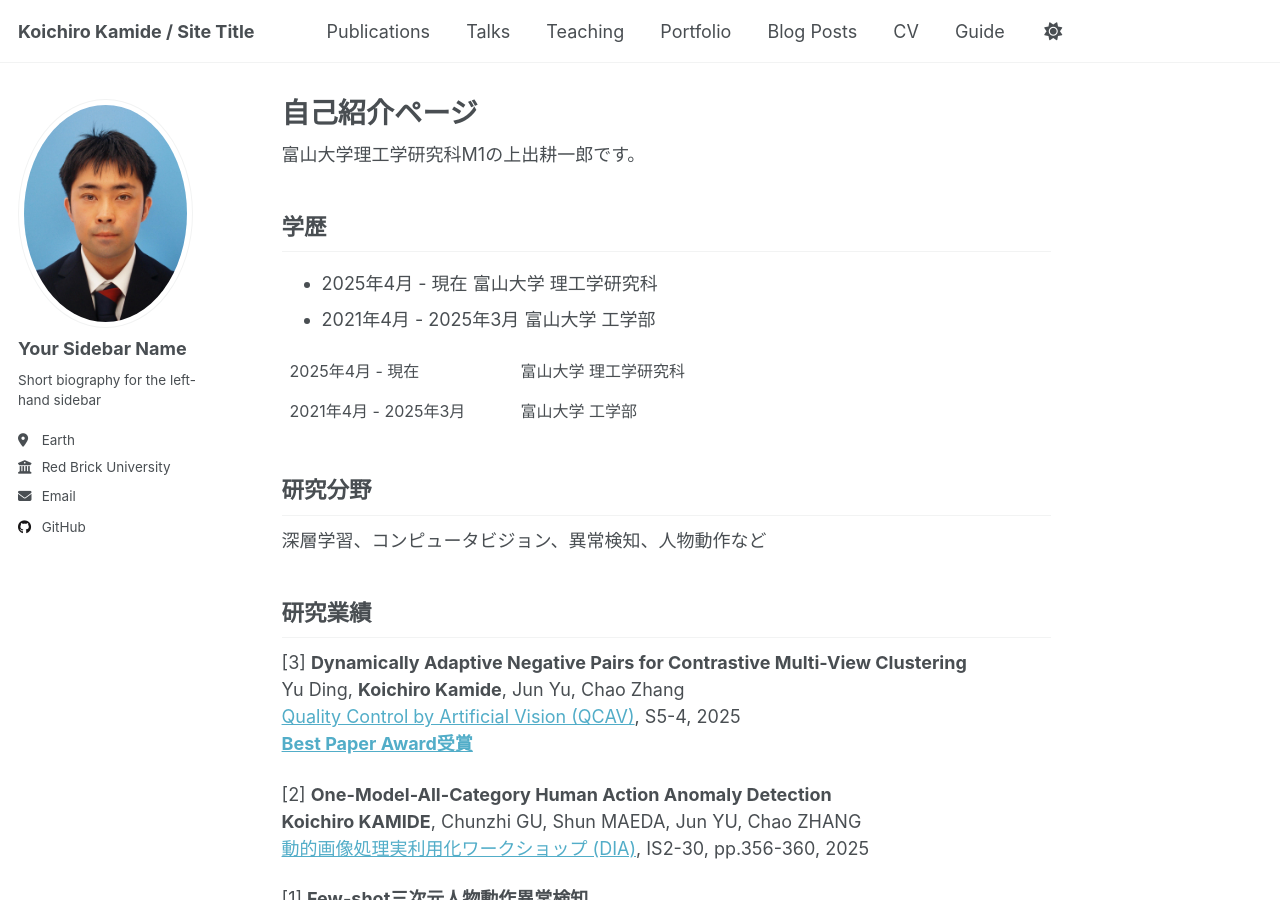
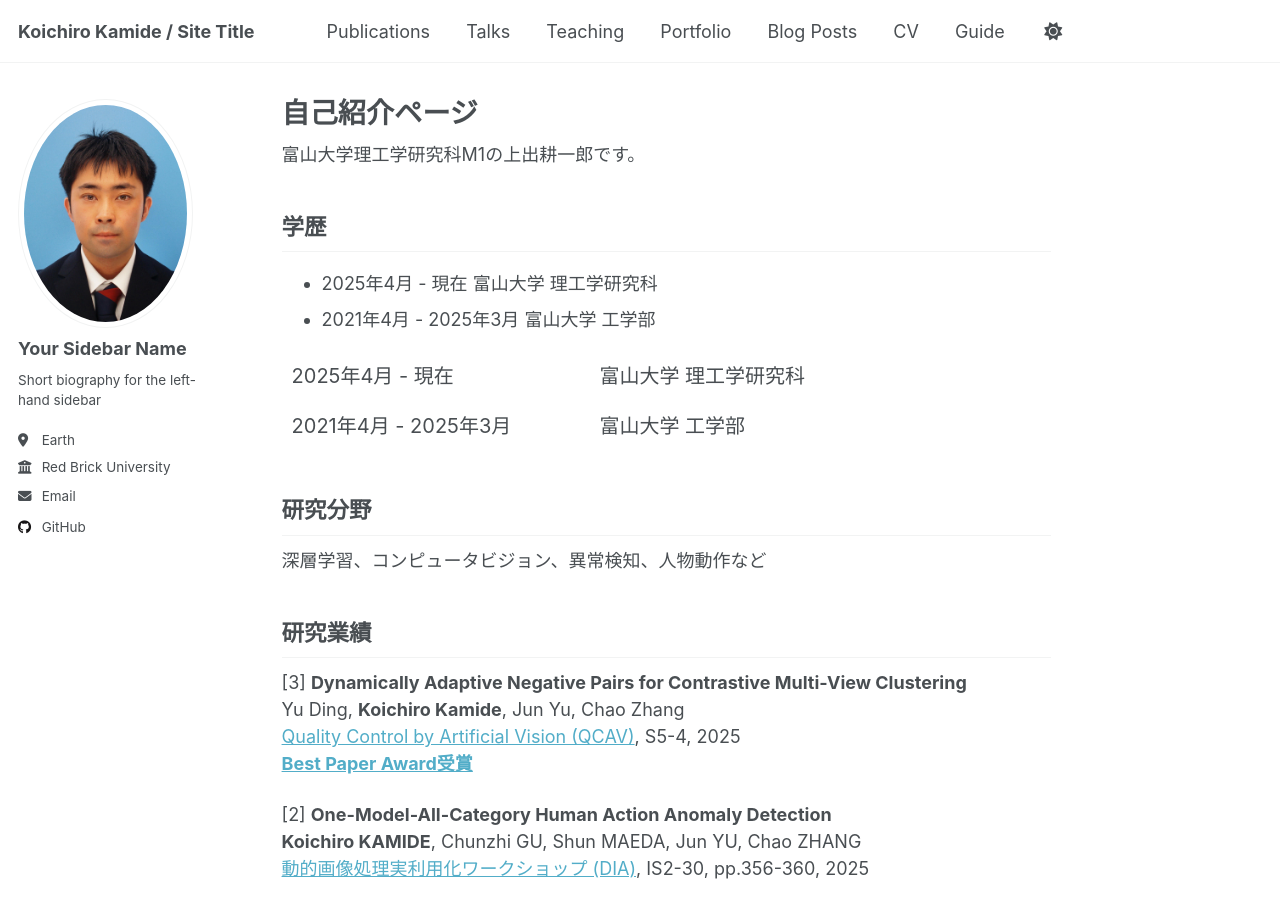
Before and after one commit to koichiro-kamide/koichiro-kamide.github.io, a Jekyll site: the page built from _pages/about.md, in a window 1280 px wide and 900 px high. Built offline with Jekyll 4.4.1, drawn with Linux system fonts in a browser that asks for light colours.

Commit message:
Update about.md

```diff
--- a/_pages/about.md
+++ b/_pages/about.md
@@ -11,14 +11,14 @@ redirect_from:
 ## 学歴
 * 2025年4月 - 現在 富山大学 理工学研究科
 * 2021年4月 - 2025年3月 富山大学 工学部
-<table style="width:100%; border-collapse: collapse; border: none; font-size: 16px;">
+<table style="width:100%; border-collapse: collapse; border: none; font-size: 20px;">
   <tr>
-    <td style="width:30%; vertical-align: top; border: none;">2025年4月 - 現在</td>
-    <td style="width:70%; vertical-align: top; border: none;">富山大学 理工学研究科</td>
+    <td style="width:40%; vertical-align: top; border: none;">2025年4月 - 現在</td>
+    <td style="width:60%; vertical-align: top; border: none;">富山大学 理工学研究科</td>
   </tr>
   <tr>
-    <td style="width:30%; vertical-align: top; border: none;">2021年4月 - 2025年3月</td>
-    <td style="width:70%; vertical-align: top; border: none;">富山大学 工学部</td>
+    <td style="width:40%; vertical-align: top; border: none;">2021年4月 - 2025年3月</td>
+    <td style="width:60%; vertical-align: top; border: none;">富山大学 工学部</td>
   </tr>
 </table>
 
```
